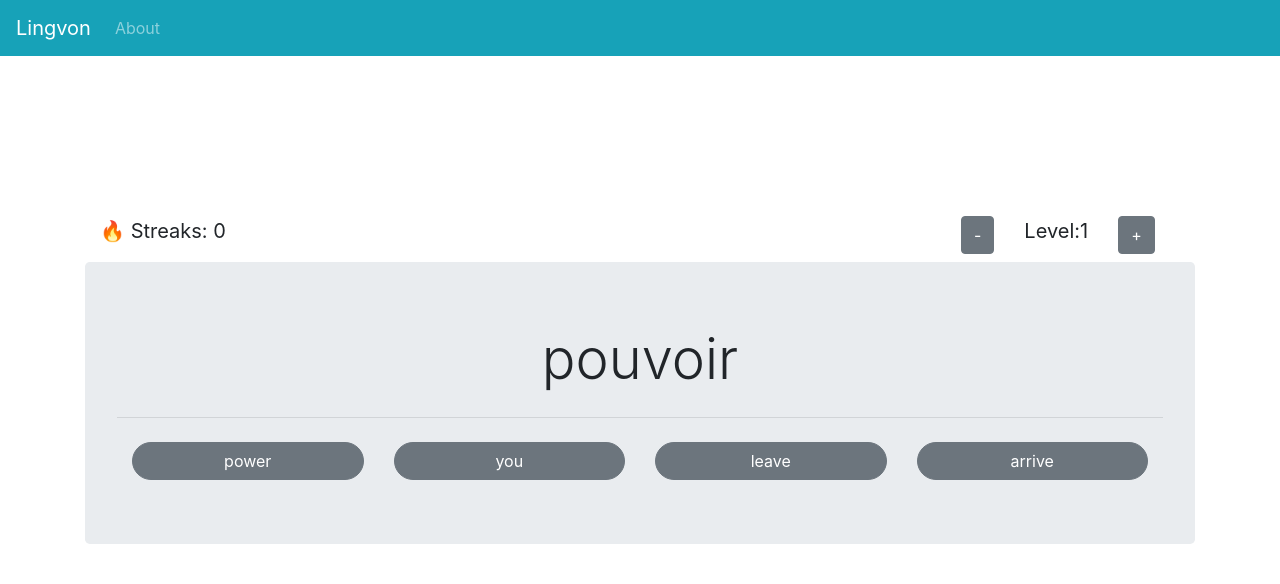
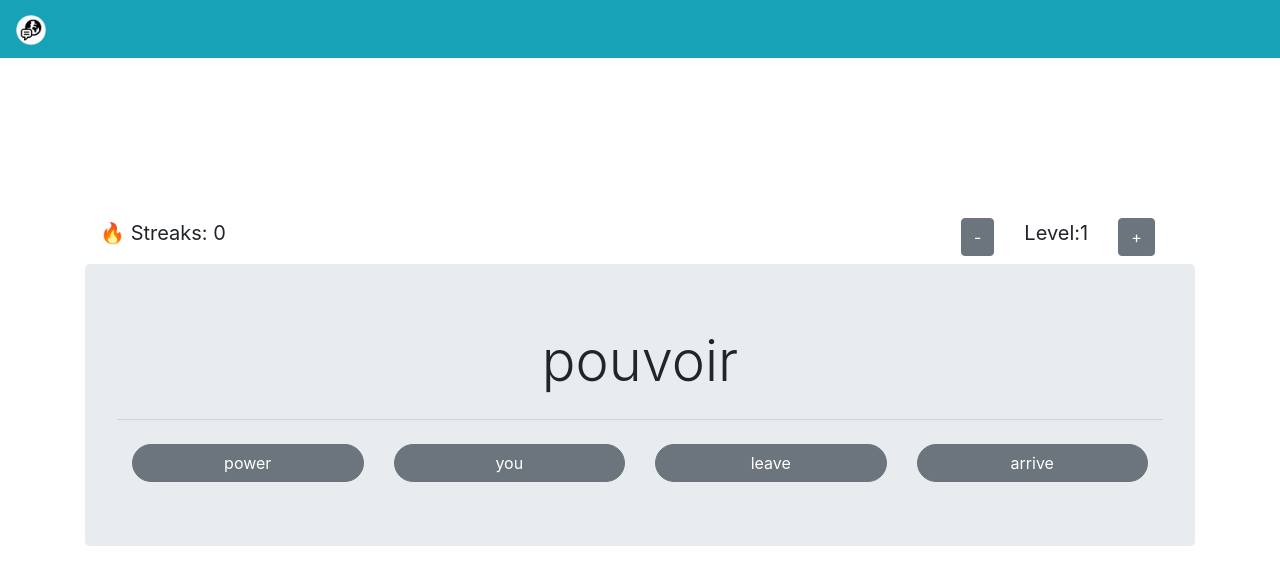
Before and after one commit to tjbck/lingvon, a Vue app: page / in a window 1280 px wide. Shown: the top 584 px of the page. Built offline with nearby package versions, Linux system fonts and the light colour scheme.

Commit message:
0.0.1c
minor design change

```diff
--- a/public/index.html
+++ b/public/index.html
@@ -4,8 +4,8 @@
     <meta charset="utf-8">
     <meta http-equiv="X-UA-Compatible" content="IE=edge">
     <meta name="viewport" content="width=device-width,initial-scale=1.0">
-    <link rel="icon" href="<%= BASE_URL %>favicon.ico">
-    <title>lingvon</title>
+    <link rel="icon" href="<%= BASE_URL %>logo.png">
+    <title>Lingvon</title>
   </head>
   <body>
     <noscript>
--- a/src/App.vue
+++ b/src/App.vue
@@ -1,13 +1,16 @@
 <template>
   <div id="app">
     <b-navbar toggleable="lg" type="dark" variant="info">
-      <b-navbar-brand href="#">Lingvon</b-navbar-brand>
+      <b-navbar-brand href="#">
+        <img src="logo.png" width="30" height="30" style="margin-right:5px"/>
+        <!-- Lingvon -->
+      </b-navbar-brand>
 
       <b-navbar-toggle target="nav-collapse"></b-navbar-toggle>
 
       <b-collapse id="nav-collapse" is-nav>
         <b-navbar-nav>
-          <b-nav-item href="#">About</b-nav-item>
+          <!-- <b-nav-item href="#">About</b-nav-item> -->
         </b-navbar-nav>
       </b-collapse>
     </b-navbar>
```
Also changed, not shown: public/logo.png (added), 8 other files (tests, documents, lock files or other folders).
